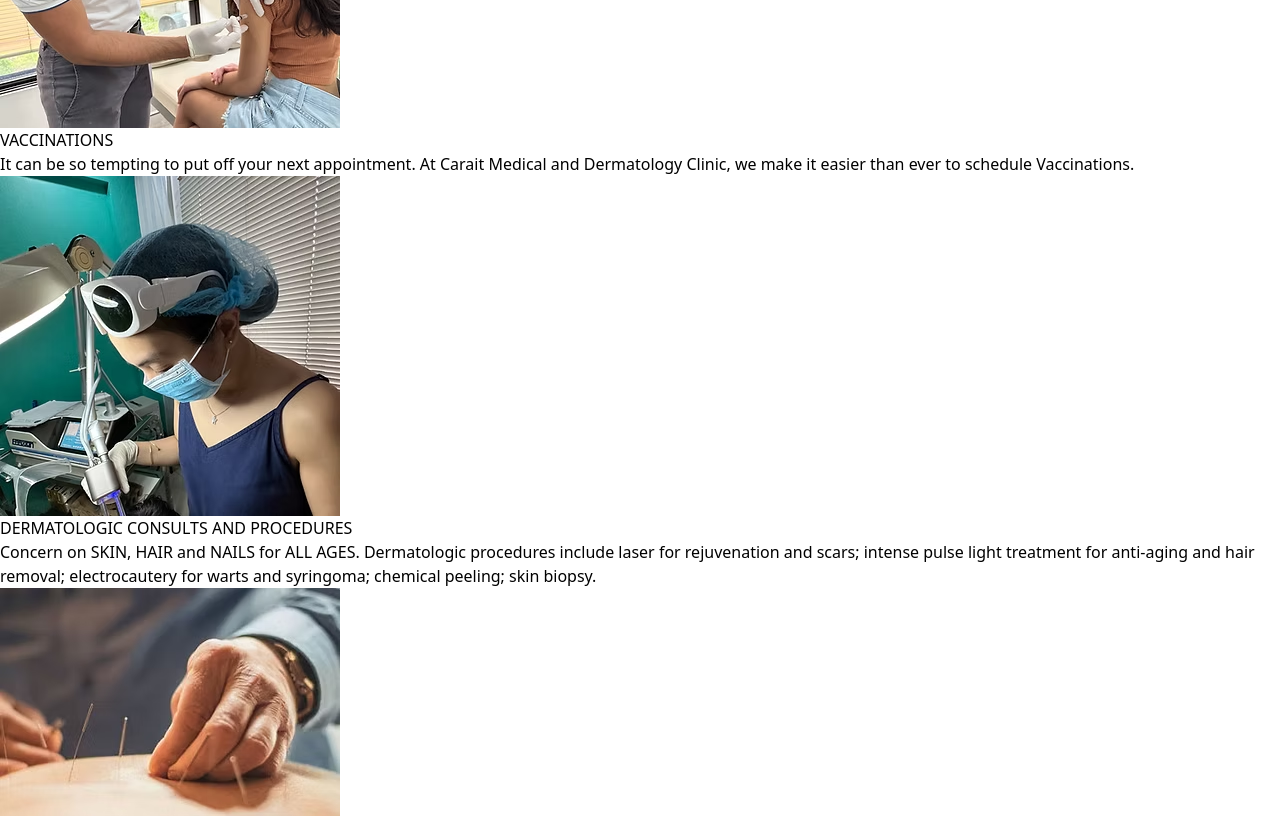
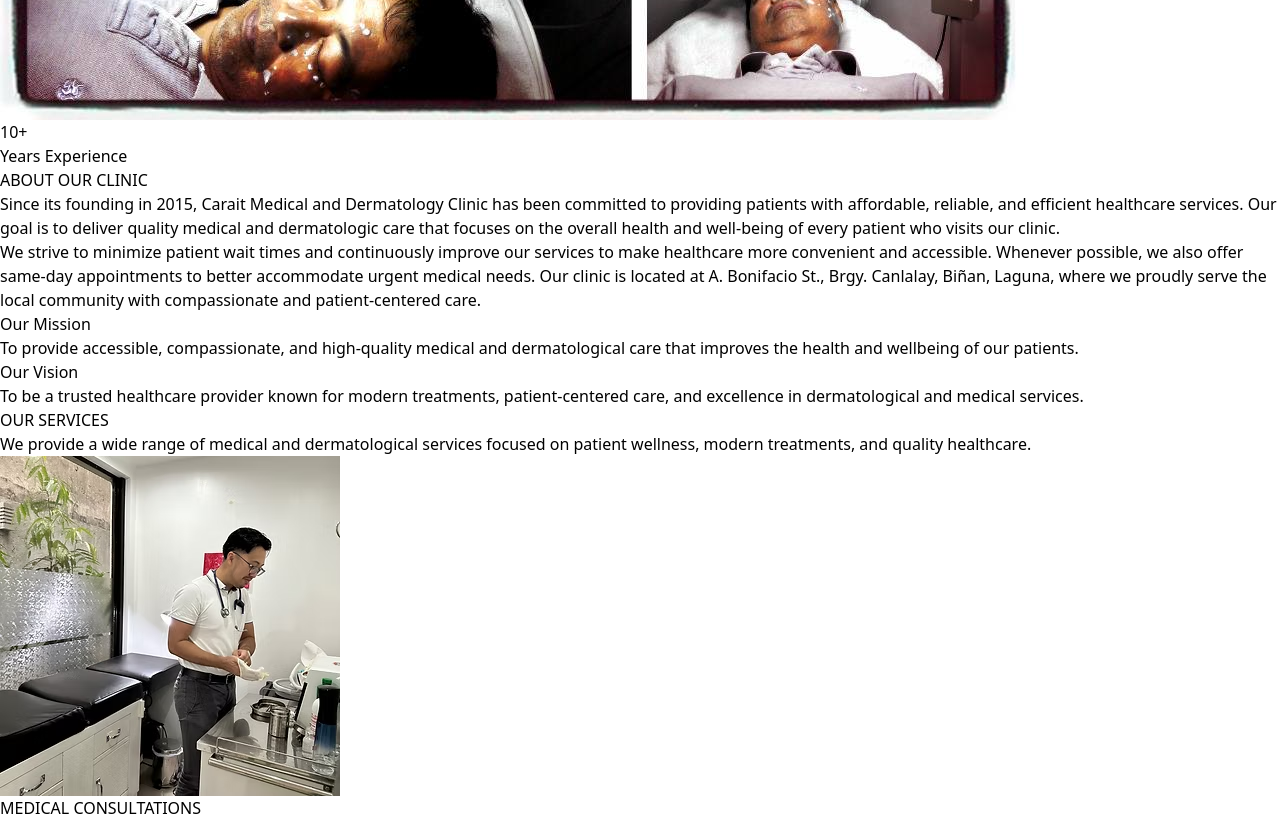
Before and after one commit to Sanjuan1290/Capstone, a React (Vite) app in the folder client/: page / in a window 1280 px wide. Shown: the part 1340-2156 px from the top of the page. Built offline with nearby package versions, Linux system fonts and the light colour scheme.

Commit message:
feat: add about page

```diff
--- a/client/src/pages/LandingPages/About.jsx
+++ b/client/src/pages/LandingPages/About.jsx
@@ -1,8 +1,80 @@
-import React from 'react'
-
 const About = () => {
   return (
-    <div>About</div>
+    <section id="about" className="py-24 px-10 bg-white scroll-mt-24">
+
+      <div className="max-w-7xl mx-auto grid md:grid-cols-2 gap-14 items-center">
+
+        {/* IMAGE */}
+        <div className="relative">
+          <img
+            src="/aboutClinic.png"
+            alt="Carait Medical and Dermatology Clinic"
+            className="rounded-2xl shadow-lg w-full object-cover"
+          />
+
+          {/* floating badge */}
+          <div className="absolute -bottom-6 -right-6 bg-blue-600 text-white px-6 py-4 rounded-xl shadow-lg">
+            <p className="text-2xl font-bold">10+</p>
+            <p className="text-sm">Years Experience</p>
+          </div>
+        </div>
+
+        {/* TEXT CONTENT */}
+        <div className="flex flex-col gap-6">
+
+          <h2 className="text-4xl font-bold text-gray-800">
+            ABOUT OUR CLINIC
+          </h2>
+
+          <p className="text-gray-600 leading-relaxed text-lg">
+            Since its founding in 2015, Carait Medical and Dermatology Clinic has been
+            committed to providing patients with affordable, reliable, and efficient
+            healthcare services. Our goal is to deliver quality medical and dermatologic
+            care that focuses on the overall health and well-being of every patient who
+            visits our clinic.
+          </p>
+
+          <p className="text-gray-600 leading-relaxed">
+            We strive to minimize patient wait times and continuously improve our
+            services to make healthcare more convenient and accessible. Whenever
+            possible, we also offer same-day appointments to better accommodate urgent
+            medical needs. Our clinic is located at A. Bonifacio St., Brgy. Canlalay,
+            Biñan, Laguna, where we proudly serve the local community with compassionate
+            and patient-centered care.
+          </p>
+
+          {/* MISSION VISION */}
+          <div className="grid sm:grid-cols-2 gap-6 mt-4">
+
+            <div className="bg-blue-50 p-6 rounded-xl hover:shadow-md transition">
+              <h3 className="font-semibold text-lg text-blue-700 mb-2">
+                Our Mission
+              </h3>
+              <p className="text-gray-600 text-sm">
+                To provide accessible, compassionate, and high-quality medical
+                and dermatological care that improves the health and wellbeing
+                of our patients.
+              </p>
+            </div>
+
+            <div className="bg-green-50 p-6 rounded-xl hover:shadow-md transition">
+              <h3 className="font-semibold text-lg text-green-700 mb-2">
+                Our Vision
+              </h3>
+              <p className="text-gray-600 text-sm">
+                To be a trusted healthcare provider known for modern treatments,
+                patient-centered care, and excellence in dermatological and
+                medical services.
+              </p>
+            </div>
+
+          </div>
+
+        </div>
+
+      </div>
+
+    </section>
   )
 }
 
--- a/client/src/pages/LandingPages/LandingPage.jsx
+++ b/client/src/pages/LandingPages/LandingPage.jsx
@@ -9,8 +9,8 @@
   return (
     <>
         <Home />
+        <About />
         <Services />
-        <About />
         <Doctors />
         <Contact />
     </>
```
Also changed, not shown: client/public/aboutClinic.png (added).
